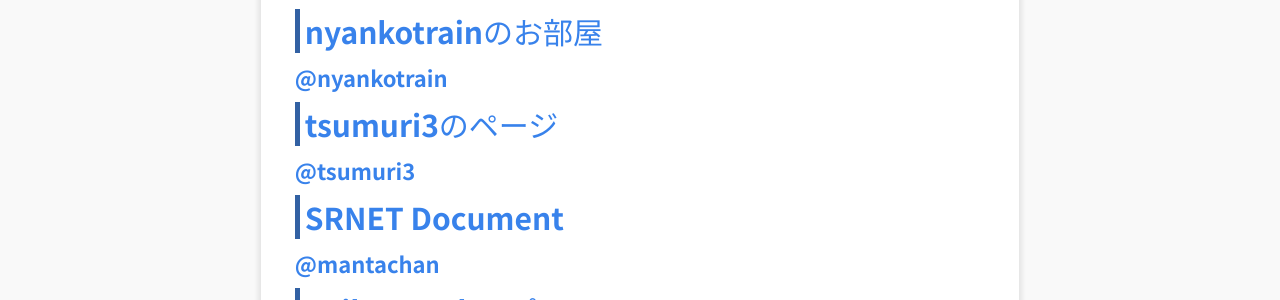
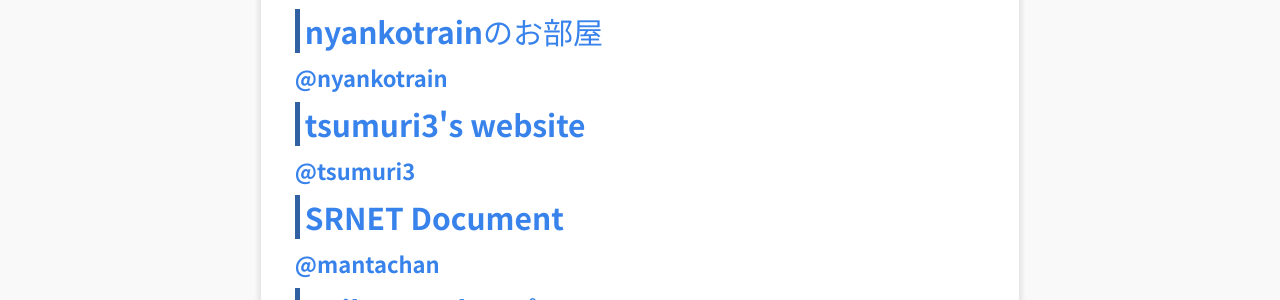
Before and after one commit to Diawadenta/Diawadenta.github.io, a Jekyll site: the page built from interlinks.md, in a window 1280 px wide and 1254 px high. Shown: the part 829-1129 px from the top of the window. Built offline with Jekyll 4.4.1, drawn with Linux system fonts in a browser that asks for light colours.

Commit message:
Update interlinks.md

```diff
--- a/interlinks.md
+++ b/interlinks.md
@@ -32,7 +32,7 @@ pagename: 相互リンク
 
 <a href="https://scratch.mit.edu/users/nyankotrain/">@nyankotrain</a>
 
-<h2><a href="https://tsumuri3.github.io/homepage/tsumuri.html">tsumuri3のページ</a></h2>
+<h2><a href="https://tsumuri3.glitch.me/">tsumuri3's website</a></h2>
 
 <a href="https://scratch.mit.edu/users/tsumuri3/">@tsumuri3</a>
 
```
